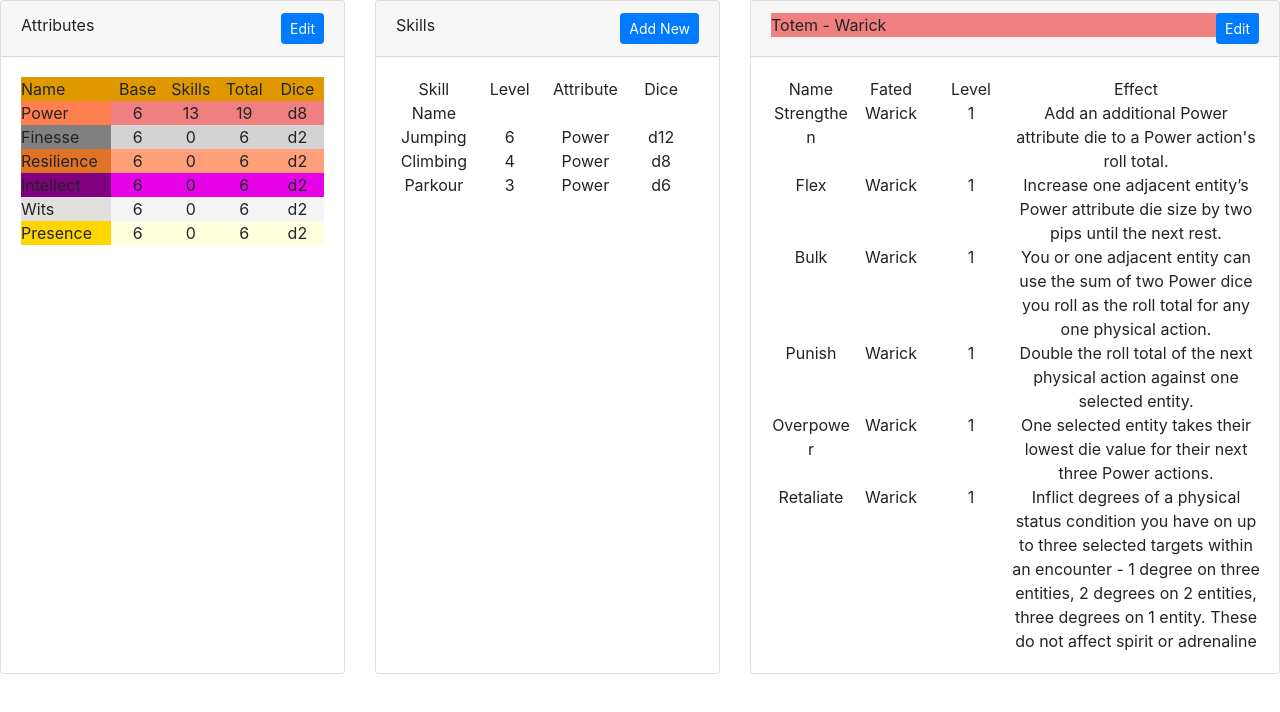
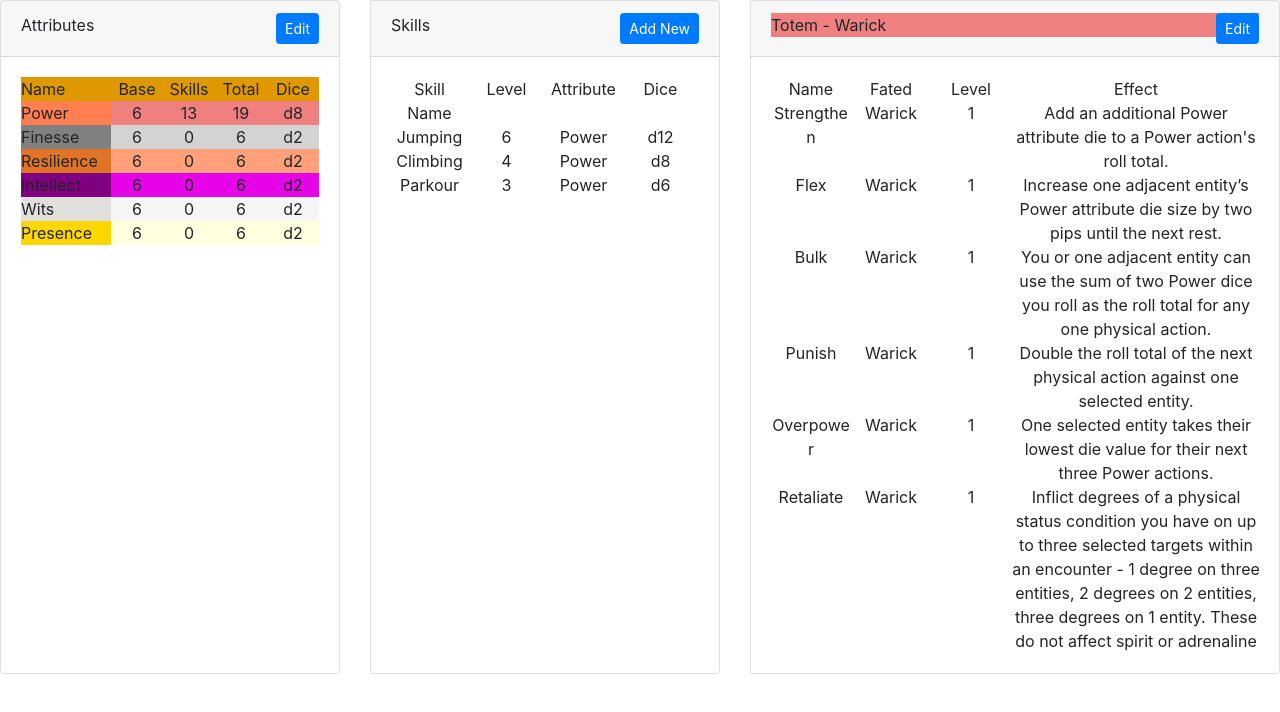
Before and after one commit to Shadow-Night-Black/ToF-Character-Sheet, a React (Create React App) app: page / in a window 1280 px wide. Shown: the top 712 px of the page. Built offline with nearby package versions, Linux system fonts and the light colour scheme.

Commit message:
fix skill widget sizing, fix character.ts

```diff
--- a/src/App.css
+++ b/src/App.css
@@ -78,6 +78,10 @@
   text-align: center;
 }
 
+.skill-widget {
+  min-width: 350px;
+}
+
 .skill-header,
 .skill-row {
   display: flex;
--- a/src/App.tsx
+++ b/src/App.tsx
@@ -31,6 +31,7 @@ function App() {
       ></Widget>
       <Widget
         header={() => <SkillsWidgetHeader />}
+        className="skill-widget"
         body={() => (
           <SkillsWidgetBody character={state.character}></SkillsWidgetBody>
         )}
--- a/src/Models/Character.ts
+++ b/src/Models/Character.ts
@@ -1,5 +1,4 @@
 import { Totem } from "./Totem";
-import { Dice } from "./Dice";
 import { Skill } from "./Skill";
 import { Attribute, GetDefaultAttributes } from "./Attribute";
 import { GetDefaultFated } from "./Fated";
@@ -13,7 +12,7 @@ export interface Model {
   bio: string;
   attributes: Map<Attribute, number>;
   skills: Skill[];
-  totem:Totem
+  totem: Totem;
 }
 
 export function GetAttributeTotal(
@@ -21,7 +20,8 @@ export function GetAttributeTotal(
   attribute: Attribute
 ): number {
   return (
-    (character.attributes.get(attribute) ?? 0) + GetAttributeSkillTotal(character, attribute)
+    (character.attributes.get(attribute) || 0) +
+    GetAttributeSkillTotal(character, attribute)
   );
 }
 
@@ -60,8 +60,6 @@ export function CreateTestCharacter(): Model {
         name: "Parkour",
       },
     ],
-    totem: { blessings: GetDefaultBlessings()
-    , fated:GetDefaultFated()[0]}
-
+    totem: { blessings: GetDefaultBlessings(), fated: GetDefaultFated()[0] },
   };
 }
```
